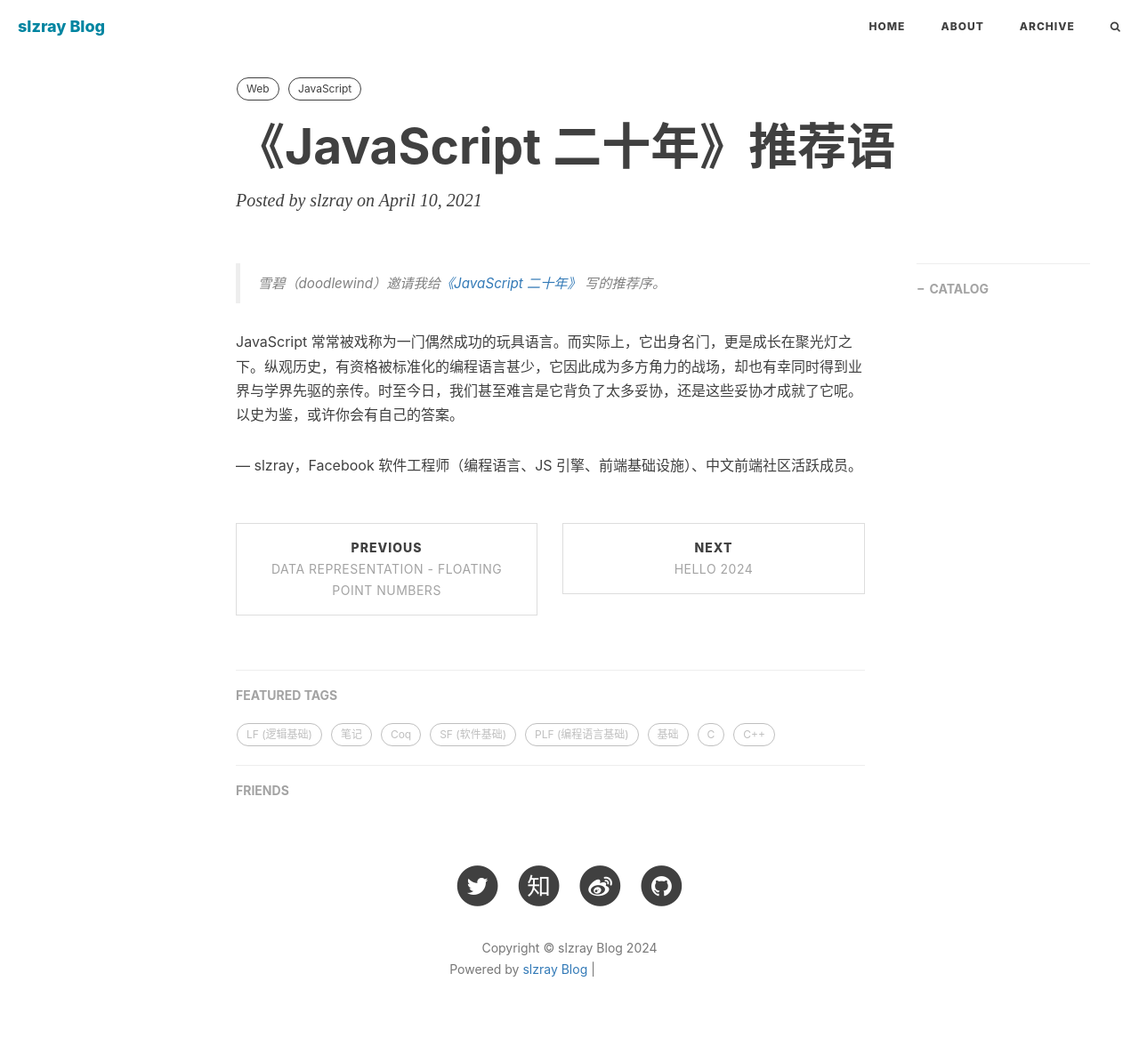
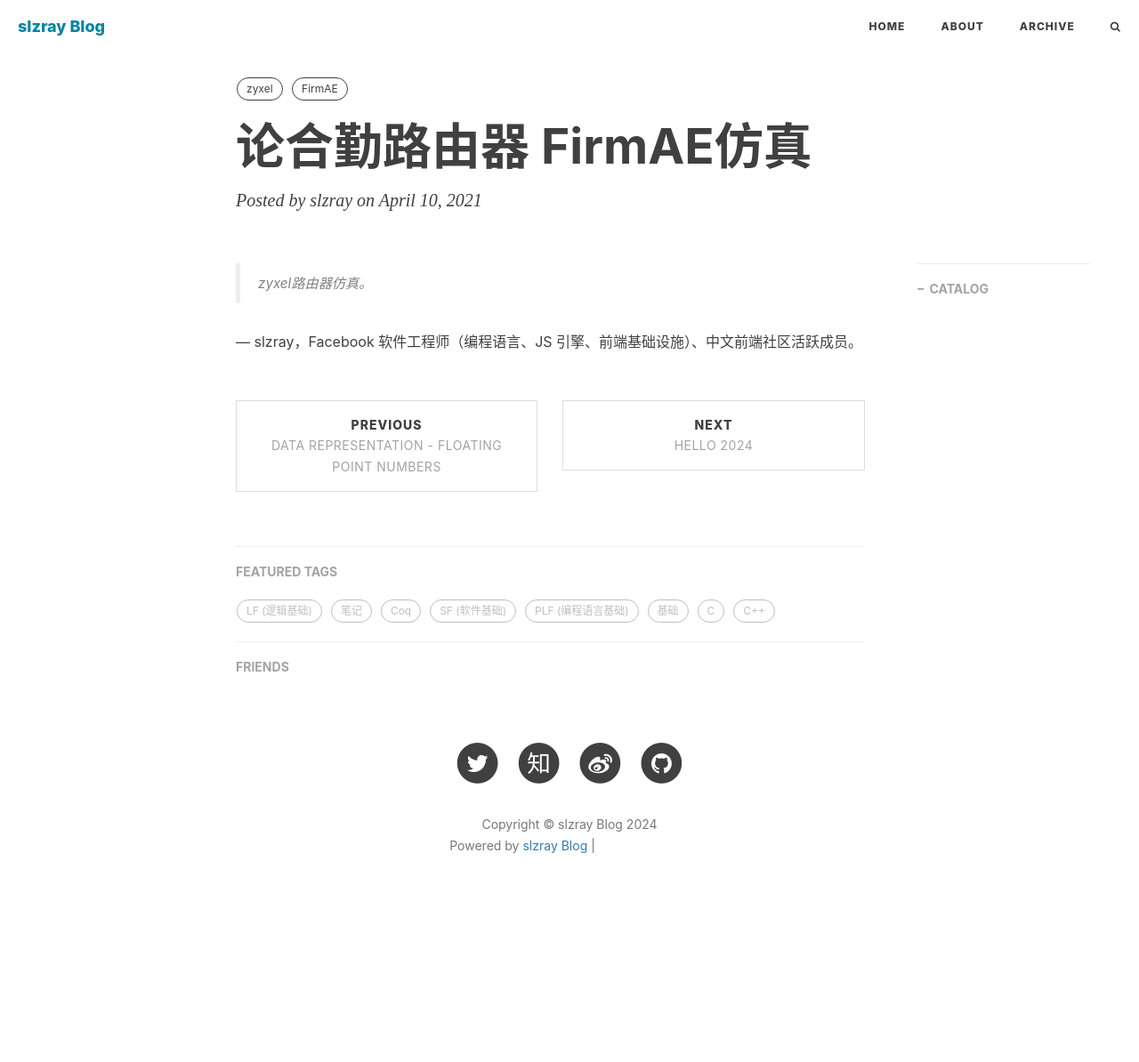
Before and after one commit to shalunZhou/shalunZhou.github.io, a Jekyll site: the page built from _posts/2021-04-10-js-20yrs-preface.md, in a window 1280 px wide. Shown: the whole page at 89% size. Built offline with Jekyll 4.4.1, drawn with Linux system fonts in a browser that asks for light colours; nearby versions of some CDN libraries; comment, search, counter and statistics services are not loaded; after the commit the page ends 1055 px from its top, so only the background shows below that; grey boxes are pictures that could not be loaded.

Commit message:
my style 3

```diff
--- a/_posts/2014-01-29-hello-2015.markdown
+++ b/_posts/2014-01-29-hello-2015.markdown
@@ -26,9 +26,6 @@ slzray 的 Blog 就这么开通了。
 * **Markdown** 1111
 	* 2222
 
-
----
-
 ## 后记
 
 希望这个博客能时刻监督自己吧。
--- a/_posts/2021-04-10-js-20yrs-preface.md
+++ b/_posts/2021-04-10-js-20yrs-preface.md
@@ -1,16 +1,14 @@
 ---
 layout:       post
-title:        "《JavaScript 二十年》推荐语"
+title:        "论合勤路由器 FirmAE仿真"
 author:       "slzray"
 header-style: text
 catalog:      true
 tags:
-    - Web
-    - JavaScript
+    - zyxel
+    - FirmAE
 ---
 
-> 雪碧（doodlewind）邀请我给[《JavaScript 二十年》](https://zhuanlan.zhihu.com/p/373065151) 写的推荐序。
-
-JavaScript 常常被戏称为一门偶然成功的玩具语言。而实际上，它出身名门，更是成长在聚光灯之下。纵观历史，有资格被标准化的编程语言甚少，它因此成为多方角力的战场，却也有幸同时得到业界与学界先驱的亲传。时至今日，我们甚至难言是它背负了太多妥协，还是这些妥协才成就了它呢。以史为鉴，或许你会有自己的答案。
+> zyxel路由器仿真。
 
 — slzray，Facebook 软件工程师（编程语言、JS 引擎、前端基础设施）、中文前端社区活跃成员。
```
